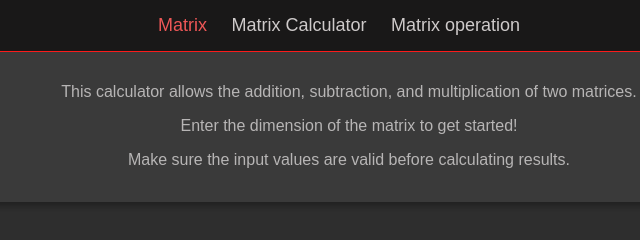
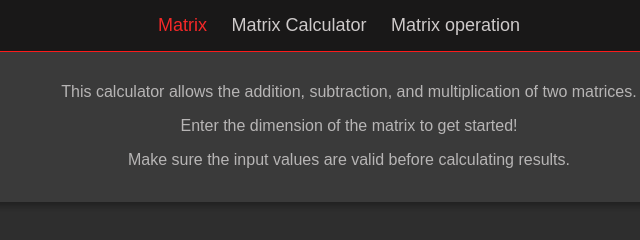
Before and after one commit to SlaMax/matrixCalculator, a plain HTML site: page html_file/sum.html in a window 1280 px wide. In both pictures the pointer is over the link "Matrix". Shown: the top 240 px of the page, 291-931 px from the left. Drawn offline with Linux system fonts and the light colour scheme.

Commit message:
Update calculator_det.css

```diff
--- a/css_file/calculator_det.css
+++ b/css_file/calculator_det.css
@@ -147,11 +147,13 @@ nav ul li a {
     color: #cecaca;
     text-decoration: none;
     font-size: 18px;
+    transition: color 0.7s ease-in-out;
 }
 
 nav ul li a:hover {
-    color: #ee5757;
+    color: #f42828;
 }
+
 
 
 
```
